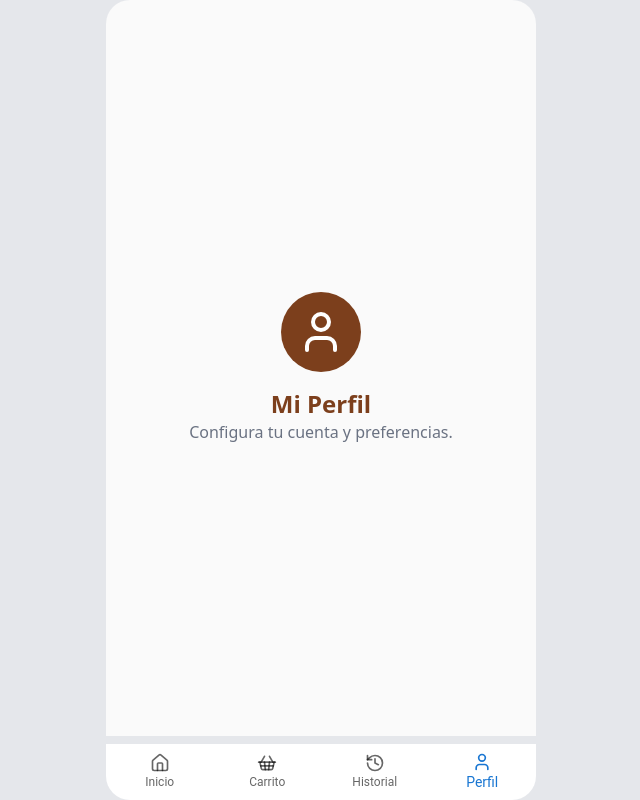
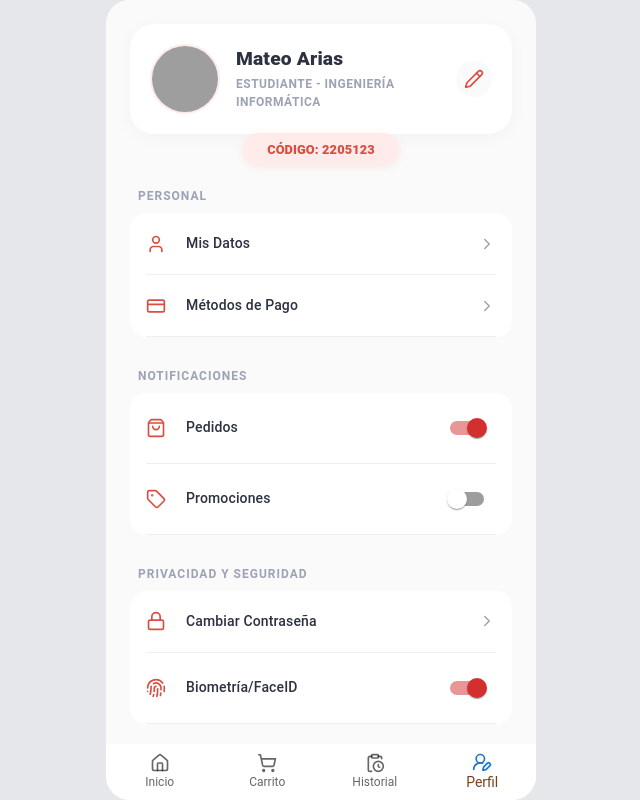
Before and after one commit to jhovaniM12/EasyFood, a Next.js app: page /profile in a window 1280 px wide. Shown: the whole page, without its empty margins (319-959 px from the left). Built offline with nearby package versions, Linux system fonts and the light colour scheme; grey boxes are pictures that could not be loaded.

Commit message:
Pagina de perfil e iconos del menu

```diff
--- a/app/globals.css
+++ b/app/globals.css
@@ -19,7 +19,9 @@ body {
 
 .mobile-layout {
     width: 100vw;
-    background: transparent;
+    height: 100vh;
+    max-width: 430px;
+    background: #FAFAFA;
     display: flex;
     flex-direction: column;
     margin: 0 auto;
--- a/app/layout.tsx
+++ b/app/layout.tsx
@@ -14,9 +14,9 @@ export default function RootLayout({
 }>) {
   return (
     <html lang="es">
-      <body className="antialiased layout-bg h-screen overflow-hidden pt-[0.1px]">
-        <div className="mobile-layout h-screen relative flex flex-col overflow-hidden">
-          <main className="flex-1 overflow-y-auto pb-16">
+      <body className="antialiased layout-bg h-screen overflow-hidden flex items-center justify-center ">
+        <div className="mobile-layout h-screen relative flex flex-col overflow-hidden mx-auto">
+          <main className="flex-1 overflow-y-auto overscroll-none">
             {children}
           </main>
           <BottomNav />
--- a/app/profile/page.tsx
+++ b/app/profile/page.tsx
@@ -1,16 +1,84 @@
-
 "use client";
 
-import { User } from 'lucide-react';
+import { Box, Typography, Switch } from '@mui/material';
+import { User, CreditCard, ShoppingBag, LogOut, Tag, Fingerprint } from 'lucide-react';
+import { MenuOption } from '@/components/shared/MenuOption';
+import { ActionButton } from '@/components/shared/ActionButton';
+import { ProfileHeader } from '@/components/shared/ProfileHeader';
+import { Lock } from 'lucide-react';
 
 export default function ProfilePage() {
-    return (
-        <div className="flex flex-col items-center justify-center h-full bg-[#FAFAFA]">
-            <div className="bg-[#7c3f1c] p-4 rounded-full mb-4">
-                <User size={48} color="white" />
-            </div>
-            <h1 className="text-2xl font-bold text-[#7c3f1c]">Mi Perfil</h1>
-            <p className="text-gray-500">Configura tu cuenta y preferencias.</p>
-        </div>
-    );
+  return (
+    <Box sx={{ p: 3, backgroundColor: '#FAFAFA ' }}>
+      <ProfileHeader
+        name="Mateo Arias"
+        role="Estudiante - Ingeniería Informática"
+        code="2205123"
+        avatarUrl="/tu-imagen.png" // Opcional
+        onBack={() => window.history.back()}
+      />
+      {/* Sección Personal */}
+      <Typography variant="overline" sx={{ color: '#9DA3B4', fontWeight: 'bold', ml: 1 }}>
+        Personal
+      </Typography>
+      <Box sx={{ bgcolor: 'white', borderRadius: 4, mb: 3, overflow: 'hidden' }}>
+        <MenuOption
+          icon={<User size={20} />}
+          label="Mis Datos"
+          onClick={() => console.log("Ir a datos")}
+        />
+        <MenuOption
+          icon={<CreditCard size={20} />}
+          label="Métodos de Pago"
+          onClick={() => {}}
+        />
+      </Box>
+
+      {/* Sección Notificaciones */}
+      <Typography variant="overline" sx={{ color: '#9DA3B4', fontWeight: 'bold', ml: 1 }}>
+        Notificaciones
+      </Typography>
+      <Box sx={{ bgcolor: 'white', borderRadius: 4, mb: 3, overflow: 'hidden' }}>
+        <MenuOption
+        icon={<ShoppingBag size={20} />}
+        label="Pedidos"
+        rightElement={<Switch defaultChecked color="error" />}
+      />
+      <MenuOption
+        icon={<Tag size={20} />}
+        label="Promociones"
+        rightElement={<Switch color="error" />}
+      />
+      </Box>
+
+      {/* Sección Privacidad y seguridad */}
+      <Typography variant="overline" sx={{ color: '#9DA3B4', fontWeight: 'bold', ml: 1 }}>
+        Privacidad y Seguridad
+      </Typography>
+      <Box sx={{ bgcolor: 'white', borderRadius: 4, mb: 3, overflow: 'hidden' }}>
+
+      {/* Opción: Cambiar Contraseña */}
+      <MenuOption
+        icon={<Lock size={20} />}
+        label="Cambiar Contraseña"
+        onClick={() => console.log("Navegar a cambio de pass")}
+      />
+
+      {/* Opción: Biometría / FaceID */}
+      <MenuOption
+        icon={<Fingerprint size={20} />}
+        label="Biometría/FaceID"
+        rightElement={<Switch defaultChecked color="error" />}
+      />
+      </Box>
+
+      {/* Botón de Cerrar Sesión */}
+      <ActionButton
+        label="Cerrar Sesión"
+        icon={<LogOut size={20} />}
+        variant="danger"
+        onClick={() => alert("Sesión cerrada")}
+      />
+    </Box>
+  );
 }
--- /dev/null
+++ b/components/shared/ActionButton.tsx
@@ -0,0 +1,39 @@
+// components/shared/ActionButton.tsx
+import { Button } from '@mui/material';
+import { ReactNode } from 'react';
+
+interface ActionButtonProps {
+  label: string;
+  icon?: ReactNode;
+  onClick?: () => void;
+  variant?: 'danger' | 'primary';
+}
+
+export const ActionButton = ({ label, icon, onClick, variant = 'primary' }: ActionButtonProps) => {
+  const isDanger = variant === 'danger';
+
+  return (
+    <Button
+      fullWidth
+      variant="contained"
+      startIcon={icon}
+      onClick={onClick}
+      sx={{
+        py: 2,
+        borderRadius: 4,
+        textTransform: 'none',
+        fontWeight: 'bold',
+        boxShadow: 'none',
+        // Estilos dinámicos
+        backgroundColor: isDanger ? '#FFEBEA' : '#D94E41',
+        color: isDanger ? '#D94E41' : '#FFFFFF',
+        '&:hover': {
+          backgroundColor: isDanger ? '#FFDBD8' : '#B83D33',
+          boxShadow: 'none',
+        }
+      }}
+    >
+      {label}
+    </Button>
+  );
+};
--- a/components/shared/BottomNav.tsx
+++ b/components/shared/BottomNav.tsx
@@ -5,8 +5,10 @@ import * as React from 'react';
 import Box from '@mui/material/Box';
 import BottomNavigation from '@mui/material/BottomNavigation';
 import BottomNavigationAction from '@mui/material/BottomNavigationAction';
-import { Home, ShoppingBasket, History, User } from 'lucide-react';
+import { Home, ShoppingCart, ClipboardClock, UserRoundPen } from 'lucide-react';
 import { useRouter, usePathname } from 'next/navigation';
+
+
 
 export default function SimpleBottomNavigation() {
     const router = useRouter();
@@ -28,7 +30,7 @@ export default function SimpleBottomNavigation() {
     }
 
     return (
-        <Box sx={{ width: '100%', position: 'absolute', bottom: 0, left: 0, right: 0, zIndex: 10 }}>
+        <Box sx={{ width: '100%', position: 'relative', bottom: 0, left: 0, right: 0, zIndex: 10}}>
             <BottomNavigation
                 showLabels
                 value={value}
@@ -36,11 +38,23 @@ export default function SimpleBottomNavigation() {
                     setValue(newValue);
                     router.push(routes[newValue]);
                 }}
+                sx={{
+                    // Color de la pestaña seleccionada
+                    '& .Mui-selected': {
+                    color: '#7c3f1c', // El color terracota/cafe de tu logo
+                    },
+                    // Color de los iconos seleccionados específicamente
+                    '& .Mui-selected .MuiBottomNavigationAction-icon': {
+                    color: '#7c3f1c',
+                    },
+                }}
+
+
             >
                 <BottomNavigationAction label="Inicio" icon={<Home size={20} />} />
-                <BottomNavigationAction label="Carrito" icon={<ShoppingBasket size={20} />} />
-                <BottomNavigationAction label="Historial" icon={<History size={20} />} />
-                <BottomNavigationAction label="Perfil" icon={<User size={20} />} />
+                <BottomNavigationAction label="Carrito" icon={<ShoppingCart size={20} />} />
+                <BottomNavigationAction label="Historial" icon={<ClipboardClock size={20} />} />
+                <BottomNavigationAction label="Perfil" icon={<UserRoundPen size={20} />} />
             </BottomNavigation>
         </Box>
     );
--- /dev/null
+++ b/components/shared/MenuOption.tsx
@@ -0,0 +1,39 @@
+// components/shared/MenuOption.tsx
+import { ListItem, ListItemIcon, ListItemText, Divider } from '@mui/material';
+import { ChevronRight } from 'lucide-react';
+import { ReactNode } from 'react';
+
+interface MenuOptionProps {
+  icon: ReactNode;
+  label: string;
+  onClick?: () => void;
+  rightElement?: ReactNode; // Por si quieres pasar un Switch o un Badge
+  showArrow?: boolean;
+}
+
+export const MenuOption = ({ icon, label, onClick, rightElement, showArrow = true }: MenuOptionProps) => {
+  return (
+    <>
+      <ListItem
+        component="div"
+        onClick={onClick}
+        sx={{
+          py: 2,
+          cursor: onClick ? 'pointer' : 'default',
+          '&:active': { bgcolor: onClick ? 'rgba(0,0,0,0.02)' : 'transparent' }
+        }}
+      >
+        <ListItemIcon sx={{ minWidth: 40, color: '#D94E41' }}>
+          {icon}
+        </ListItemIcon>
+        <ListItemText
+          primary={label}
+          primaryTypographyProps={{ fontSize: 14, fontWeight: 500, color: '#2D3142' }}
+        />
+        {rightElement}
+        {showArrow && !rightElement && <ChevronRight size={18} color="#9DA3B4" />}
+      </ListItem>
+      <Divider variant="middle" sx={{ opacity: 0.5 }} />
+    </>
+  );
+};
--- /dev/null
+++ b/components/shared/ProfileHeader.tsx
@@ -0,0 +1,82 @@
+// components/profile/ProfileHeader.tsx
+import { Box, Avatar, Typography, IconButton } from '@mui/material';
+import { ChevronLeft, Pencil } from 'lucide-react';
+
+interface ProfileHeaderProps {
+  name: string;
+  role: string;
+  code: string;
+  avatarUrl?: string;
+  onBack?: () => void;
+  onEdit?: () => void;
+}
+
+export const ProfileHeader = ({
+  name,
+  role,
+  code,
+  avatarUrl,
+  onBack,
+  onEdit
+}: ProfileHeaderProps) => {
+  return (
+    <Box sx={{ width: '100%', mb: 2 }}>
+
+      {/* 2. Tarjeta Blanca de Información */}
+      <Box sx={{
+        bgcolor: 'white',
+        borderRadius: 6,
+        p: 2.5,
+        display: 'flex',
+        alignItems: 'center',
+        boxShadow: '0 4px 20px rgba(0,0,0,0.03)',
+        position: 'relative'
+      }}>
+        <Avatar
+          src={avatarUrl}
+          sx={{
+            width: 70,
+            height: 70,
+            mr: 2,
+            border: '2px solid #FFEBEA'
+          }}
+        />
+
+        <Box sx={{ flex: 1 }}>
+          <Typography sx={{ fontWeight: 800, fontSize: '1.2rem', color: '#2D3142', lineHeight: 1.2 }}>
+            {name}
+          </Typography>
+          <Typography sx={{ fontSize: '0.75rem', color: '#9DA3B4', fontWeight: 600, mt: 0.5, textTransform: 'uppercase', letterSpacing: 0.5 }}>
+            {role}
+          </Typography>
+        </Box>
+
+        <IconButton
+          onClick={onEdit}
+          sx={{
+            color: '#D94E41',
+            bgcolor: '#FAFAFA',
+            '&:hover': { bgcolor: '#FFEBEA' }
+          }}
+        >
+          <Pencil size={20} />
+        </IconButton>
+      </Box>
+
+      {/* 3. Badge del Código (Flotando abajo) */}
+      <Box sx={{ display: 'flex', justifyContent: 'center',position: 'relative', zIndex: 3, mt: -0.1 }}>
+        <Box sx={{
+          bgcolor: '#FFEBEA',
+          px: 3,
+          py: 0.8,
+          borderRadius: 10,
+          boxShadow: '0 2px 8px rgba(217, 78, 65, 0.1)'
+        }}>
+          <Typography sx={{ fontSize: '0.8rem', fontWeight: 800, color: '#D94E41' }}>
+            CÓDIGO: <span style={{ color: '#D94E41' }}>{code}</span>
+          </Typography>
+        </Box>
+      </Box>
+    </Box>
+  );
+};
```
